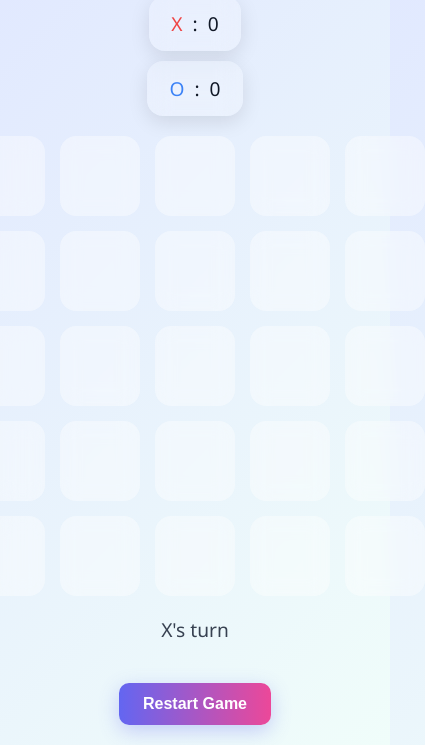
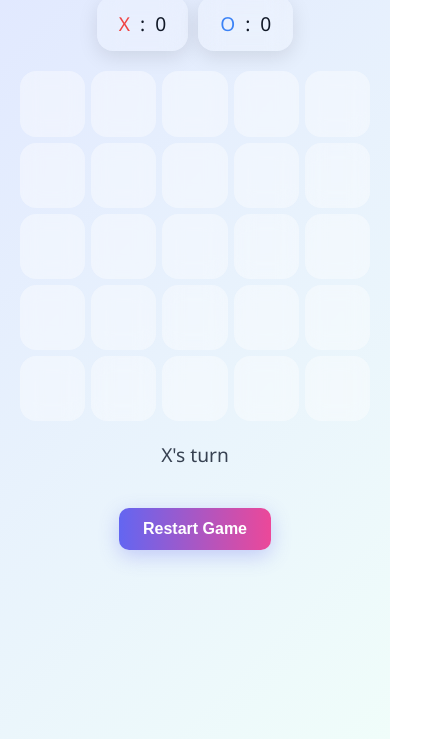
Before and after one commit to jpjp92/tictactoe_game, a plain HTML site: page index.html in a window 390 px wide. Shown: the part 105-850 px from the top of the page, 425 px wide, since content can reach past the window. Drawn offline with Linux system fonts and the light colour scheme.

Commit message:
Update index.html

```diff
--- a/index.html
+++ b/index.html
@@ -31,8 +31,12 @@
 
     #scoreboard {
       display: flex;
+      flex-direction: row;
       gap: 30px;
       margin-bottom: 20px;
+      align-items: center;
+      justify-content: center;
+      width: 100%;
     }
 
     .score {
@@ -58,8 +62,10 @@
 
     #game-board {
       display: grid;
-      grid-template-columns: repeat(5, minmax(80px, 100px));
+      grid-template-columns: repeat(5, minmax(50px, 1fr));
       gap: 15px;
+      max-width: 500px;
+      width: 100%;
     }
 
     .cell {
@@ -120,17 +126,25 @@
       transform: scale(1.05);
     }
 
-    @media (max-width: 480px) {
+    @media (max-width: 600px) {
       h1 {
         font-size: 2rem;
       }
+      #game-board {
+        grid-template-columns: repeat(5, 1fr);
+        gap: 6px;
+        max-width: 98vw;
+      }
       .cell {
-        font-size: 2rem;
+        font-size: 1.3rem;
+        min-width: 0;
+        padding: 0;
       }
       #scoreboard {
-        flex-direction: column;
+        flex-direction: row !important;
         gap: 10px;
         align-items: center;
+        justify-content: center;
       }
     }
   </style>
@@ -194,8 +208,9 @@
         statusText.textContent = `${currentPlayer}'s turn`;
       }
     }
+
     function checkWin(player) {
-      // 행 검사
+      // Row check
       for (let r = 0; r < 5; r++) {
         let row = true;
         for (let c = 0; c < 5; c++) {
@@ -206,7 +221,7 @@
           return true;
         }
       }
-      // 열 검사
+      // Column check
       for (let c = 0; c < 5; c++) {
         let col = true;
         for (let r = 0; r < 5; r++) {
@@ -217,7 +232,7 @@
           return true;
         }
       }
-      // 대각선 검사 (좌상단→우하단)
+      // Diagonal left-top to right-bottom
       let diag1 = true;
       for (let i = 0; i < 5; i++) {
         if (cells[i*6] !== player) diag1 = false;
@@ -226,7 +241,7 @@
         for (let i = 0; i < 5; i++) board.children[i*6].classList.add("win");
         return true;
       }
-      // 대각선 검사 (우상단→좌하단)
+      // Diagonal right-top to left-bottom
       let diag2 = true;
       for (let i = 1; i <= 5; i++) {
         if (cells[i*4] !== player) diag2 = false;
@@ -237,22 +252,6 @@
       }
       return false;
     }
-    // function checkWin(player) {
-    //   const wins = [
-    //     [0,1,2], [3,4,5], [6,7,8],
-    //     [0,3,6], [1,4,7], [2,5,8],
-    //     [0,4,8], [2,4,6]
-    //   ];
-    //   for (const combo of wins) {
-    //     if (combo.every(i => cells[i] === player)) {
-    //       combo.forEach(i => {
-    //         board.children[i].classList.add("win");
-    //       });
-    //       return true;
-    //     }
-    //   }
-    //   return false;
-    // }
 
     function updateScore() {
       xScoreEl.textContent = scores["X"];
```
